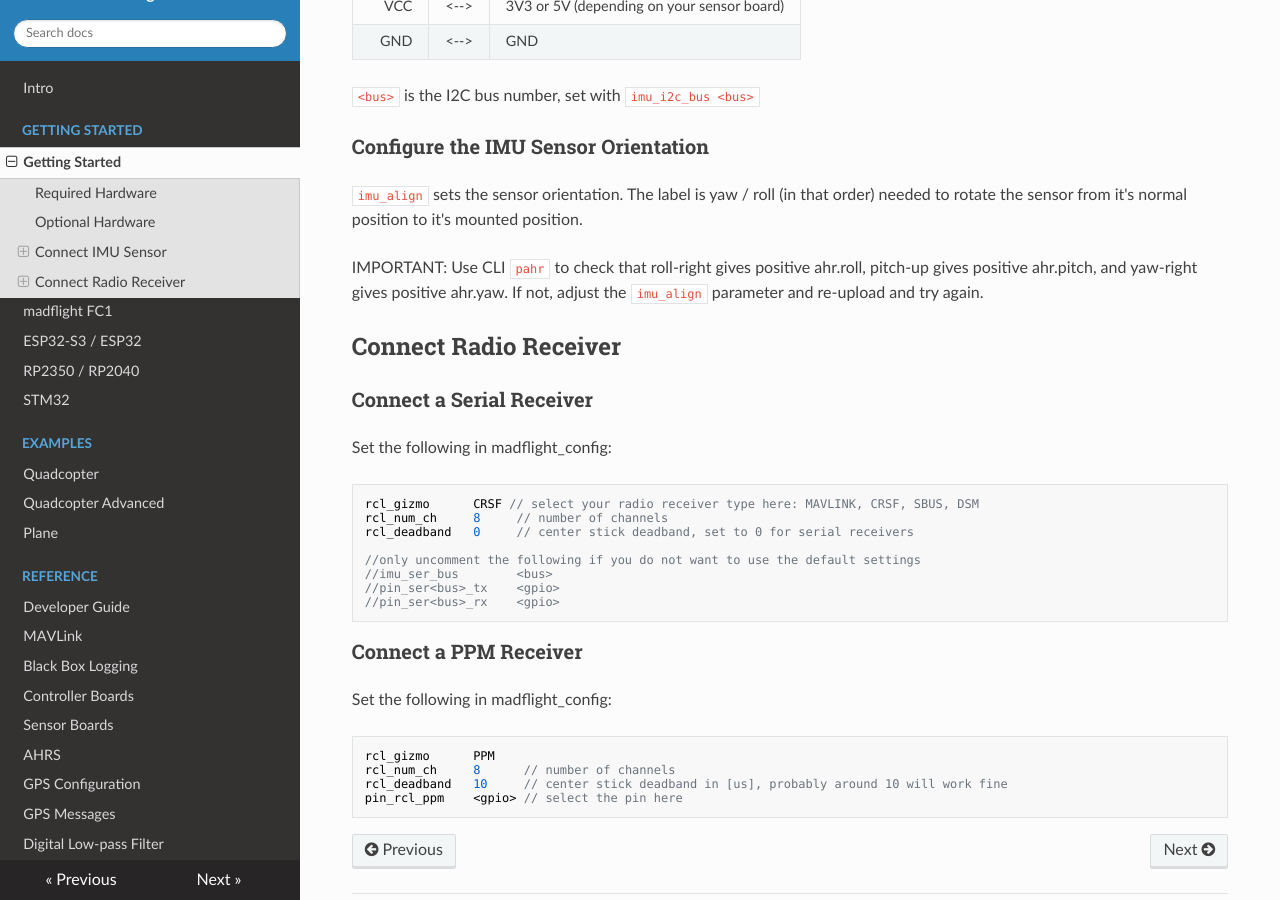
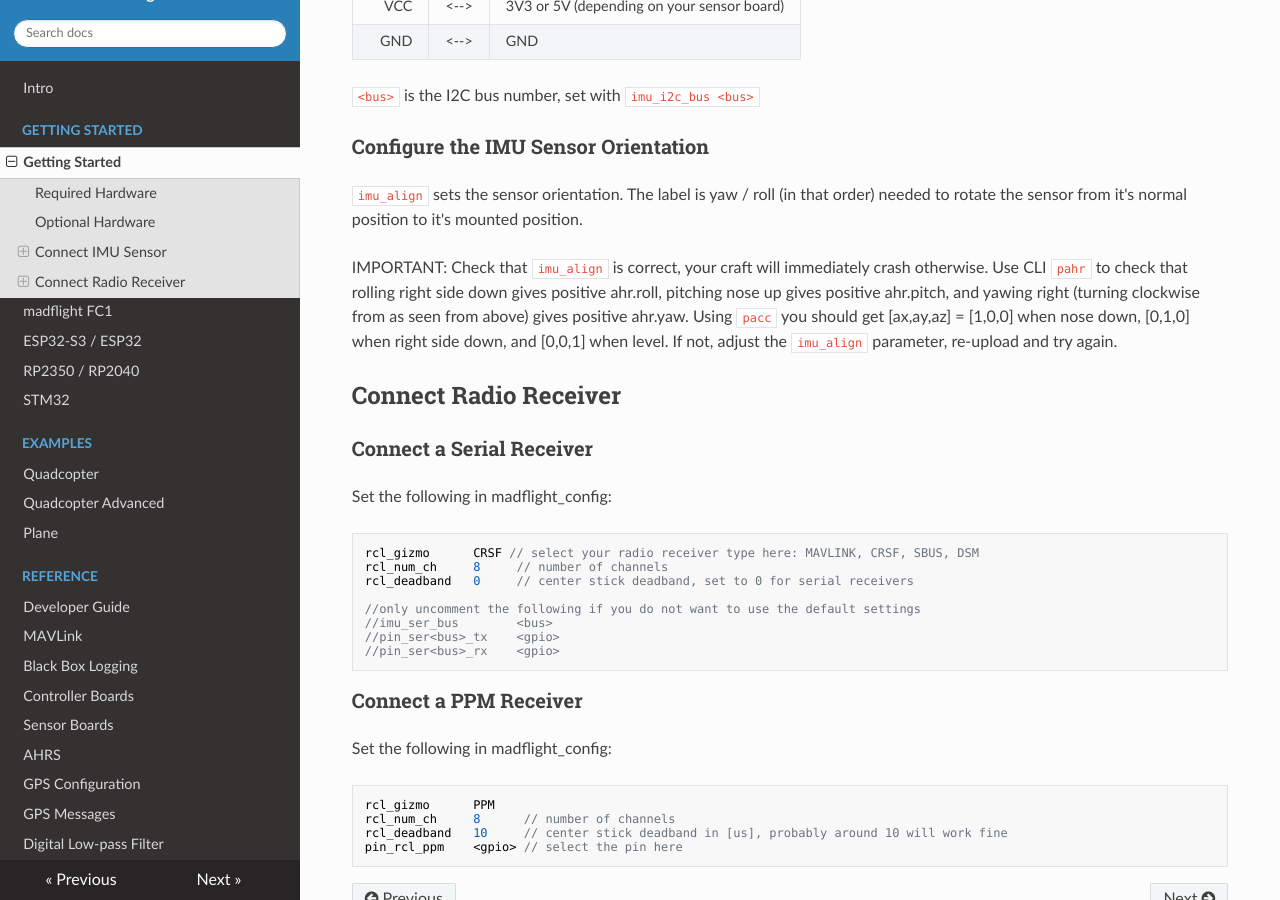
Before and after one commit to qqqlab/madflight-docs, an MkDocs documentation site: the page built from docs/Getting-Started.md, in a window 1280 px wide and 900 px high, scrolled down 2646 px. Built offline with MkDocs 1.6.1, drawn with Linux system fonts in a browser that asks for light colours; nearby versions of some CDN libraries.

Commit message:
Update Getting-Started.md

```diff
--- a/docs/Getting-Started.md
+++ b/docs/Getting-Started.md
@@ -111,7 +111,7 @@ GND |<-->| GND
 
 `imu_align` sets the sensor orientation. The label is yaw / roll (in that order) needed to rotate the sensor from it's normal position to it's mounted position.
 
-IMPORTANT: Use CLI `pahr` to check that roll-right gives positive ahr.roll, pitch-up gives positive ahr.pitch, and yaw-right gives positive ahr.yaw. If not, adjust the `imu_align` parameter and re-upload and try again.
+IMPORTANT: Check that `imu_align` is correct, your craft will immediately crash otherwise. Use CLI `pahr` to check that rolling right side down gives positive ahr.roll, pitching nose up gives positive ahr.pitch, and yawing right (turning clockwise from as seen from above) gives positive ahr.yaw. Using `pacc` you should get [ax,ay,az] = [1,0,0] when nose down, [0,1,0] when right side down, and [0,0,1] when level. If not, adjust the `imu_align` parameter, re-upload and try again.
 
 ## Connect Radio Receiver
 
```
